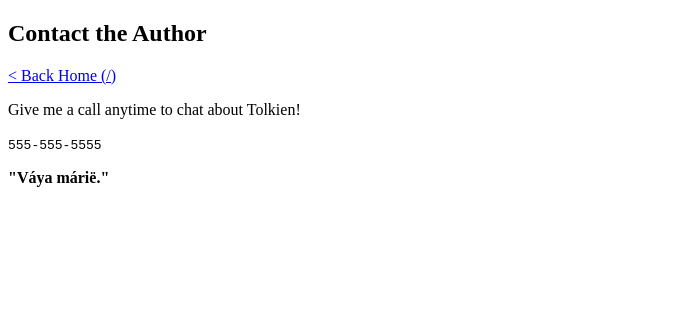
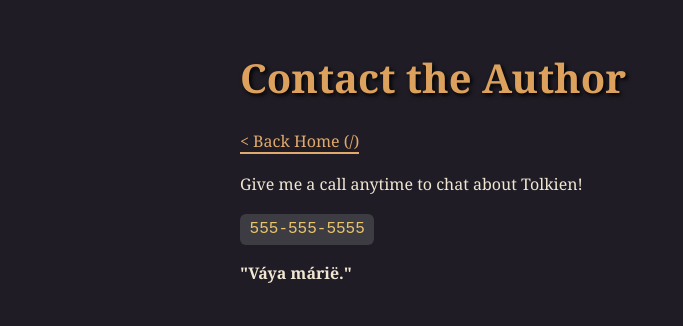
Before and after one commit to Taijaun/Static_generator, a plain HTML site: page docs/contact/index.html in a window 1280 px wide. Shown: the whole page, without its empty margins (0-683 px from the left). Drawn offline with Linux system fonts and the light colour scheme; files that its build step writes are made by us from their sources; the site is published under a folder, as on GitHub Pages, so addresses that start at the root find nothing.

Commit message:
updated css path

```diff
--- a/docs/contact/index.html
+++ b/docs/contact/index.html
@@ -4,7 +4,7 @@
     <meta charset="utf-8" />
     <meta name="viewport" content="width=device-width, initial-scale=1" />
     <title>Contact the Author</title>
-    <link href="/Static_generator/docs/index.css" rel="stylesheet" />
+    <link href="../docs/index.css" rel="stylesheet" />
   </head>
 
   <body>
```
Also changed, not shown: docs/blog/glorfindel/index.html (+1 -1 lines), docs/blog/majesty/index.html (+1 -1 lines), docs/blog/tom/index.html (+1 -1 lines).
